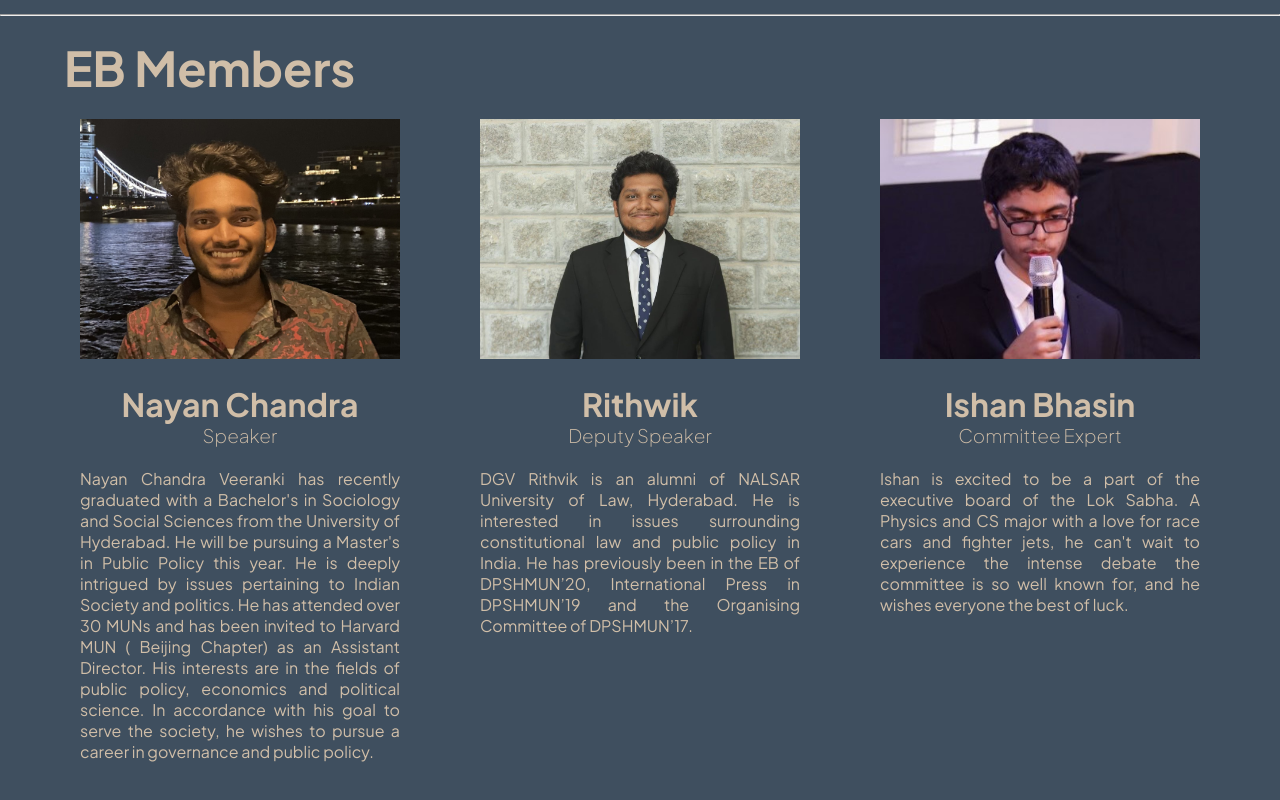
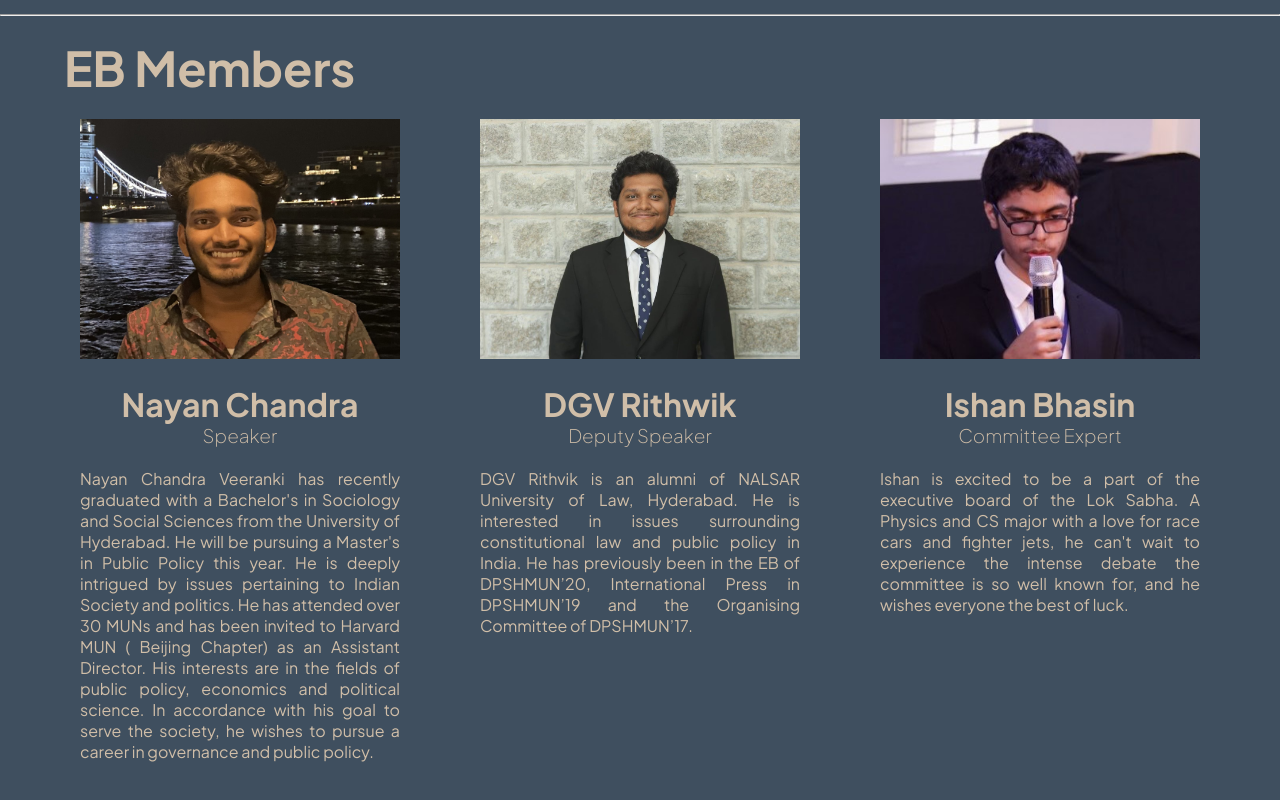
Before and after one commit to SEshaan/DPSH-MUN-Website, a SvelteKit app: page /LS in a window 1280 px wide. Shown: the part 1287-2087 px from the top of the page. Built offline with nearby package versions, Linux system fonts and the light colour scheme.

Commit message:
DGVification

```diff
--- a/src/routes/LS/+page.svelte
+++ b/src/routes/LS/+page.svelte
@@ -31,7 +31,7 @@
             </div>
             <div class="card">
                 <img src="./EB/Rithvik.jpg" alt="" style="object-fit: contain;"><br><br>
-                <h2>Rithwik</h2><h3>Deputy Speaker</h3><br>
+                <h2>DGV Rithwik</h2><h3>Deputy Speaker</h3><br>
                 <p>DGV Rithvik is an alumni of NALSAR University of Law, Hyderabad. He is interested in issues surrounding constitutional law and public policy in India. He has previously been in the EB of DPSHMUN’20, International Press in DPSHMUN’19 and the Organising Committee of DPSHMUN’17.
                 </p>
             </div>
```
